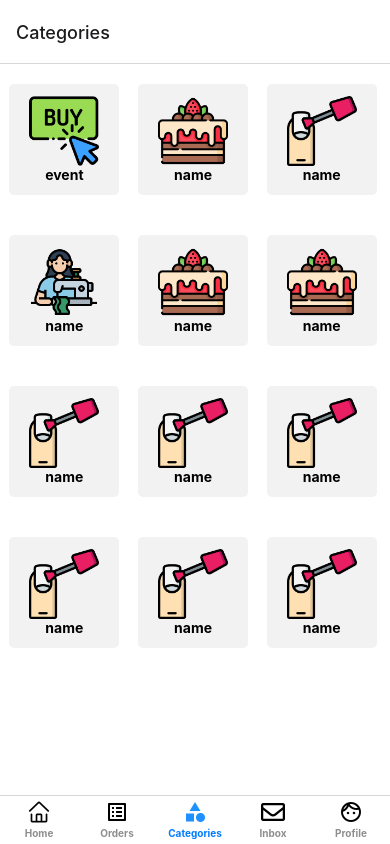
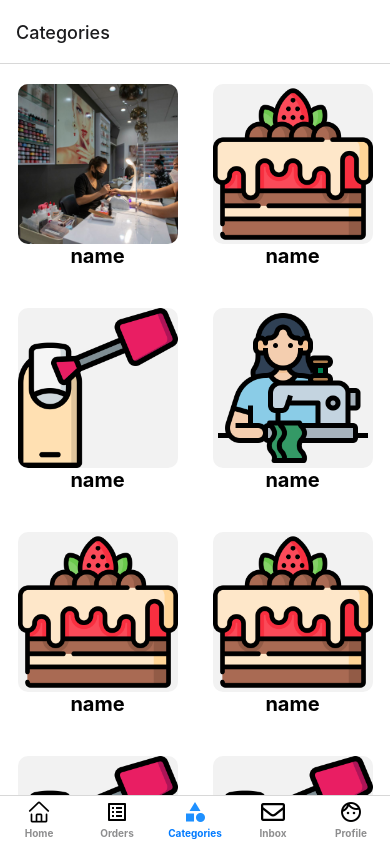
Before and after one commit to MrSirThe1st/LashesV0, a React Native app in the folder YippieV0/: screen /Categories in a window 390 px wide. Built offline with nearby package versions, Linux system fonts and the light colour scheme.

Commit message:
categories modifications

```diff
--- a/YippieV0/src/screens/Categories/CategoriesPage.js
+++ b/YippieV0/src/screens/Categories/CategoriesPage.js
@@ -1,11 +1,19 @@
-import { StyleSheet, Text, View, SafeAreaView, FlatList, Image, Pressable } from 'react-native';
-import React from 'react';
+import {
+  StyleSheet,
+  Text,
+  View,
+  SafeAreaView,
+  FlatList,
+  Image,
+  Pressable,
+} from "react-native";
+import React from "react";
 
 const services = [
   {
     id: "1",
-    image: require("../../assets/homeAssets/buy.png"),
-    name: "event",
+    image: require("../../assets/homeAssets/image1.jpg"),
+    name: "name",
   },
   {
     id: "2",
@@ -34,52 +42,51 @@ const services = [
   },
   {
     id: "7",
-    image: require('../../assets/homeAssets/nail-art.png'),
+    image: require("../../assets/homeAssets/nail-art.png"),
     name: "name",
   },
   {
     id: "8",
-    image: require('../../assets/homeAssets/nail-art.png'),
+    image: require("../../assets/homeAssets/nail-art.png"),
     name: "name",
   },
   {
     id: "9",
-    image: require('../../assets/homeAssets/nail-art.png'),
+    image: require("../../assets/homeAssets/nail-art.png"),
     name: "name",
   },
   {
     id: "10",
-    image: require('../../assets/homeAssets/nail-art.png'),
+    image: require("../../assets/homeAssets/nail-art.png"),
     name: "name",
   },
   {
     id: "11",
-    image: require('../../assets/homeAssets/nail-art.png'),
+    image: require("../../assets/homeAssets/nail-art.png"),
     name: "name",
   },
   {
     id: "12",
-    image: require('../../assets/homeAssets/nail-art.png'),
+    image: require("../../assets/homeAssets/nail-art.png"),
     name: "name",
   },
-
 ];
 
-const Item = ({image, name}) => (
+const Item = ({ image, name }) => (
   <View style={styles.itemContainer}>
     <Pressable style={styles.pressable}>
       <View style={styles.pressableImage}>
-          <Image source={image} style={styles.image} />
+        <Image source={image} style={styles.image} resizeMode="cover"/>
+      </View>
       <View>
           <Text style={styles.text}>{name}</Text>
         </View>
-        </View>
     </Pressable>
   </View>
-)
+);
 
 const CategoriesPage = () => {
-  const renderItem = ({ item }) => <Item image={item.image} name={item.name}/>
+  const renderItem = ({ item }) => <Item image={item.image} name={item.name} />;
 
   return (
     <SafeAreaView style={styles.container}>
@@ -87,47 +94,47 @@ const CategoriesPage = () => {
         data={services}
         renderItem={renderItem}
         keyExtractor={(item) => item.id}
-          numColumns={3}
+        numColumns={2}
       />
     </SafeAreaView>
   );
 };
+
 const styles = StyleSheet.create({
   container: {
     flex: 1,
-    backgroundColor: 'white',
-    flexDirection: 'row',
-    flexWrap: 'wrap',
-    justifyContent: 'center',
-    backgroundColor:'white'
+    flexDirection: "column",
+    flexWrap: "wrap",
+    justifyContent: "center",
+    backgroundColor: "white",
   },
   itemContainer: {
-    width: '33%',
-    alignItems: 'center',
-    justifyContent: 'center',
-    paddingHorizontal:8,
-    paddingVertical:20,
-    backgroundColor:'white'
+    width: "50%",
+    alignItems: "center",
+    justifyContent: "center",
+    paddingHorizontal: 8,
+    paddingVertical: 20,
+    backgroundColor: "white",
   },
   pressable: {
-    alignItems: 'center',
-    justifyContent: 'center',
+    alignItems: "center",
+    justifyContent: "center",
   },
   pressableImage: {
-    backgroundColor: '#f2f2f2',
-    paddingHorizontal:20,
-    paddingVertical:12,
-    borderRadius: 5,
-    alignItems: 'center',
-    justifyContent: 'center',
+    backgroundColor: "#f2f2f2",
+    borderRadius: 10,
+    alignItems: "center",
+    justifyContent: "center",
   },
   image: {
-    width: 70,
-    height: 70,
+    width: 160,
+    height: 160,
+    borderRadius: 10,
   },
-  text:{
-    fontWeight:'bold'
-  }
+  text: {
+    fontWeight: "bold",
+    fontSize:20
+  },
 });
 
 export default CategoriesPage;
```
Also changed, not shown: YippieV0/src/assets/homeAssets/image1.jpg (added). Lines whose indentation alone changed are shown as unchanged.
